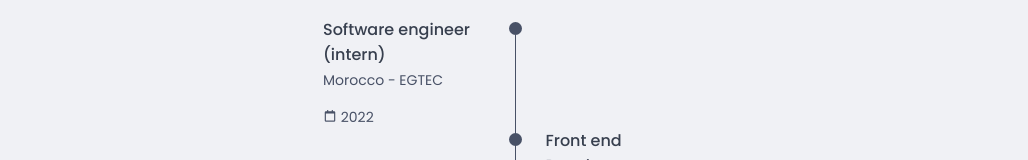
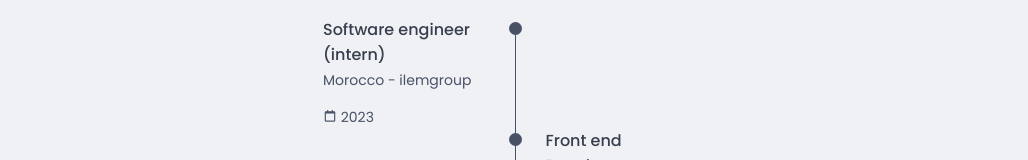
Before and after one commit to SoufianeJm/Whoami, a React (Create React App) app: page / in a window 1280 px wide. Both pictures are taken after a click on the element "Experience". Shown: the part 2085-2245 px from the top of the page, without its empty margins (125-1153 px from the left). Built offline with nearby package versions, Linux system fonts and the light colour scheme.

Commit message:
tiny changes

```diff
--- a/src/components/qualification/Qualification.jsx
+++ b/src/components/qualification/Qualification.jsx
@@ -71,9 +71,9 @@ const Qualification = () => {
 
                         <div>
                             <h3 className="qualification__title">Software engineer (intern)</h3>
-                            <span className="qualification__subtitle">Morocco - EGTEC</span>
+                            <span className="qualification__subtitle">Morocco - ilemgroup</span>
                             <div className="qualification__calendar">
-                                <i className="bx bx-calendar-alt"></i> 2022
+                                <i className="bx bx-calendar-alt"></i> 2023
                             </div>
                         </div>
 
```
